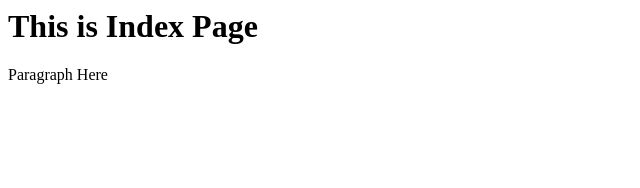
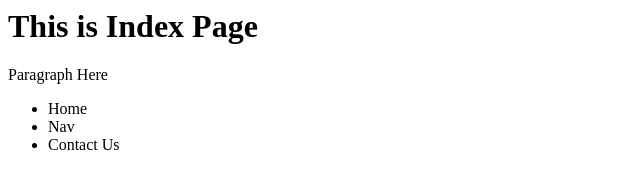
Before and after one commit to thumuvivek2003/Learn-Git, a plain HTML site: page index.html in a window 1280 px wide. Shown: the whole page, without its empty margins (0-640 px from the left). Drawn offline with Linux system fonts and the light colour scheme.

Commit message:
add list

```diff
--- a/index.html
+++ b/index.html
@@ -4,4 +4,9 @@
 <body>
     <h1>This is Index Page</h1>
     <p>Paragraph Here</p>
+    <ul>
+        <li>Home</li>
+        <li>Nav</li>
+        <li>Contact Us</li>
+    </ul>
 </body>
```
